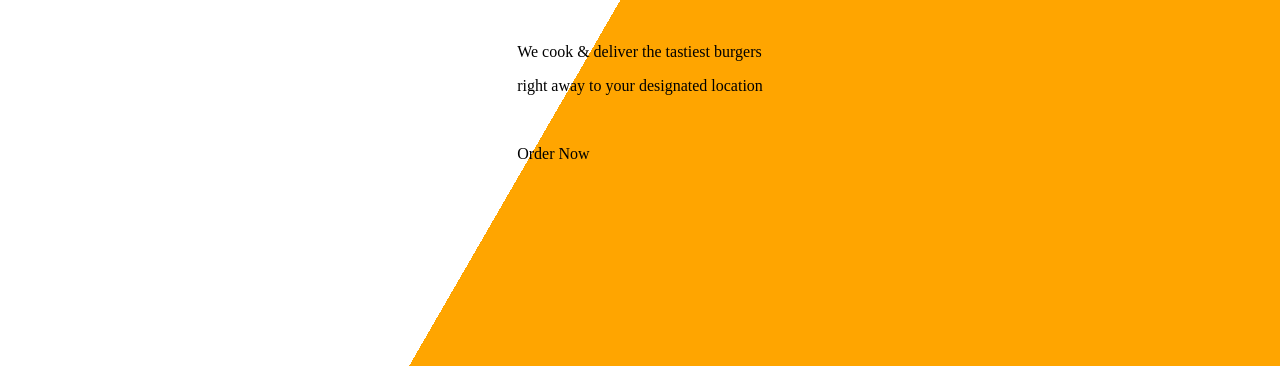
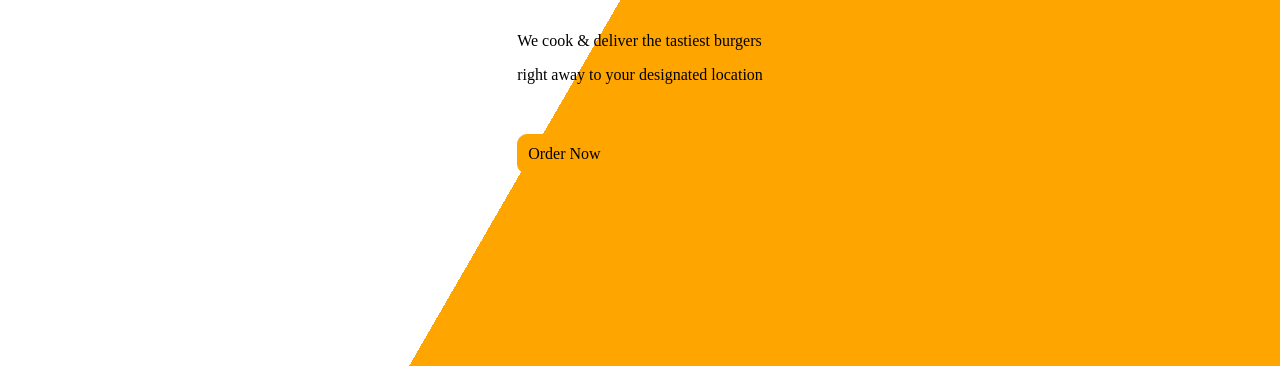
Before and after one commit to Samuel-Muriuki/The-Burger-Palace, a plain HTML site: page index.html in a window 1280 px wide. Shown: the part 434-800 px from the top of the page. Drawn offline with Linux system fonts and the light colour scheme.

Commit message:
styling the buuton

```diff
--- a/index.css
+++ b/index.css
@@ -53,3 +53,14 @@ ul{
 h3{
   font-size: 2rem;
 }
+
+.button{
+  border: 1px solid;
+  border-color: orange;
+  background-color: orange;
+  padding: 10px;
+  border-top-left-radius: 10px;
+  border-top-right-radius: 10px;
+  border-bottom-right-radius: 0px;
+  border-bottom-left-radius: 10px;
+}
```
